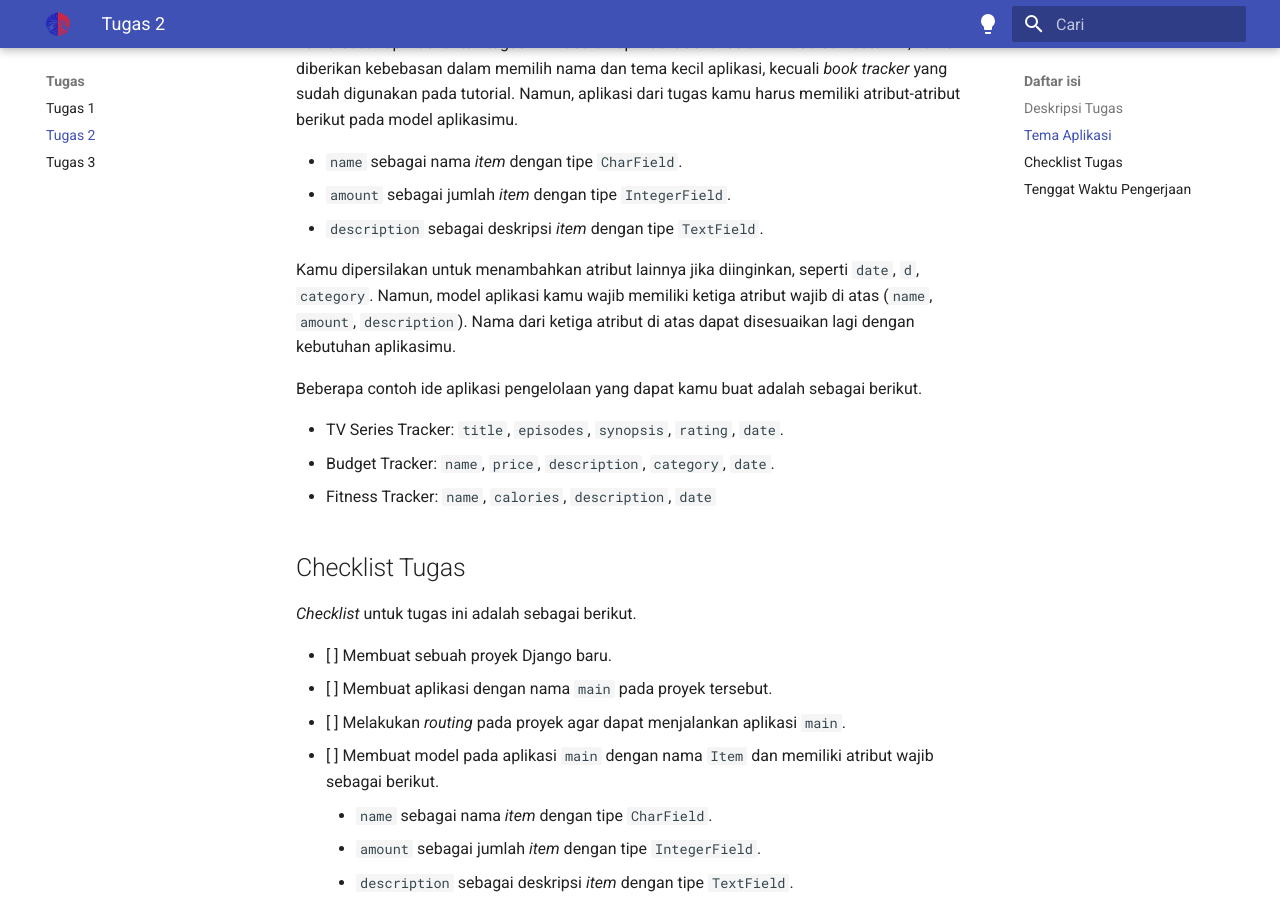
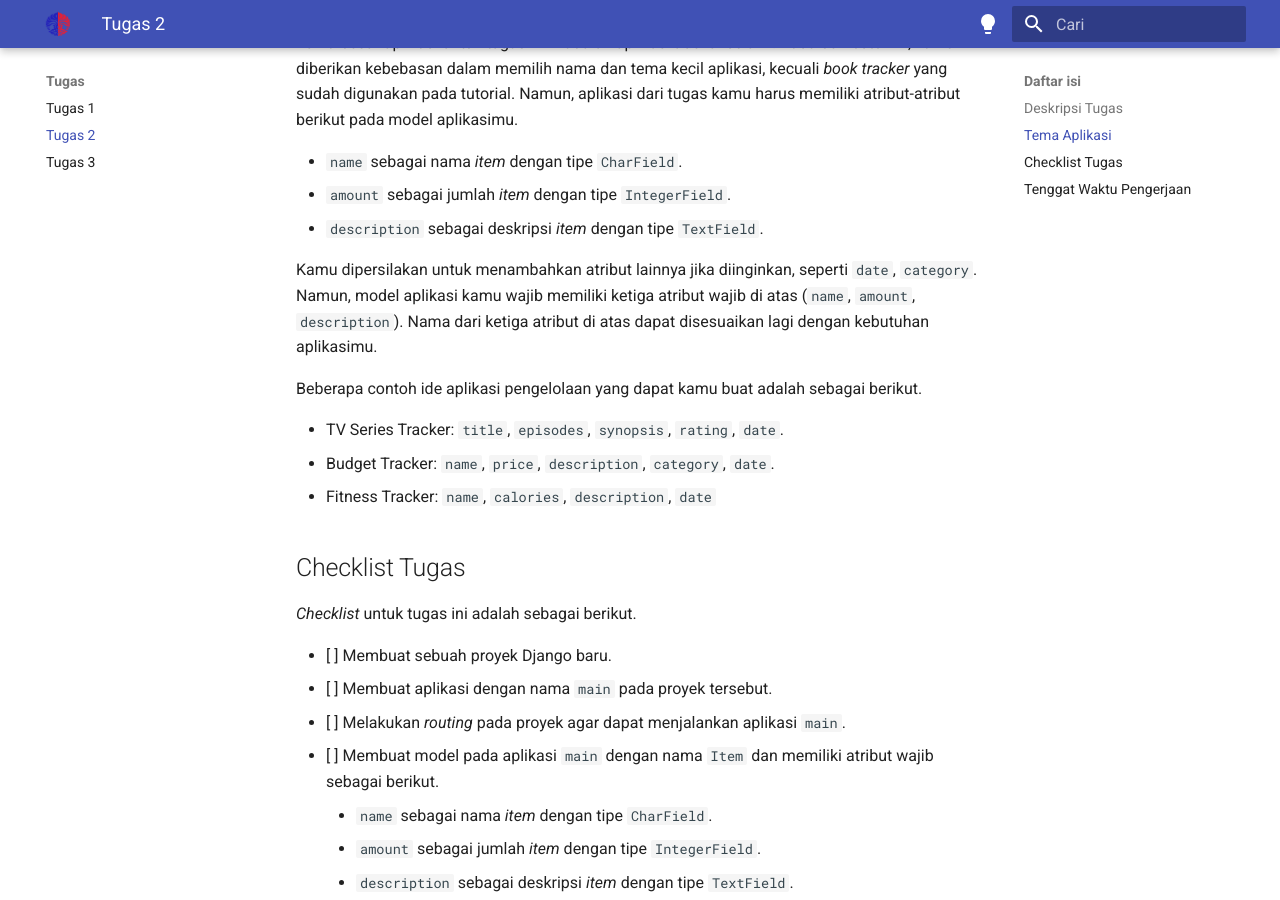
Before and after one commit to pbp-fasilkom-ui/genap-2024, an MkDocs documentation site: the page built from docs/tugas/tugas-2.md, in a window 1280 px wide and 900 px high, scrolled down 575 px. Built offline with MkDocs 1.6.1 and Material for MkDocs 9.7.7, drawn with Linux system fonts in a browser that asks for light colours.

```diff
--- a/docs/tugas/tugas-2.md
+++ b/docs/tugas/tugas-2.md
@@ -16,7 +16,7 @@ Tema besar aplikasi untuk tugas PBP adalah aplikasi *tracker* selain . Pada seme
 - `amount` sebagai jumlah *item* dengan tipe `IntegerField`.
 - `description` sebagai deskripsi *item* dengan tipe `TextField`.
 
-Kamu dipersilakan untuk menambahkan atribut lainnya jika diinginkan, seperti `date`, `d`, `category`. Namun, model aplikasi kamu wajib memiliki ketiga atribut wajib di atas (`name`, `amount`, `description`). Nama dari ketiga atribut di atas dapat disesuaikan lagi dengan kebutuhan aplikasimu.
+Kamu dipersilakan untuk menambahkan atribut lainnya jika diinginkan, seperti `date`, `category`. Namun, model aplikasi kamu wajib memiliki ketiga atribut wajib di atas (`name`, `amount`, `description`). Nama dari ketiga atribut di atas dapat disesuaikan lagi dengan kebutuhan aplikasimu.
 
 Beberapa contoh ide aplikasi pengelolaan yang dapat kamu buat adalah sebagai berikut.
 
```
